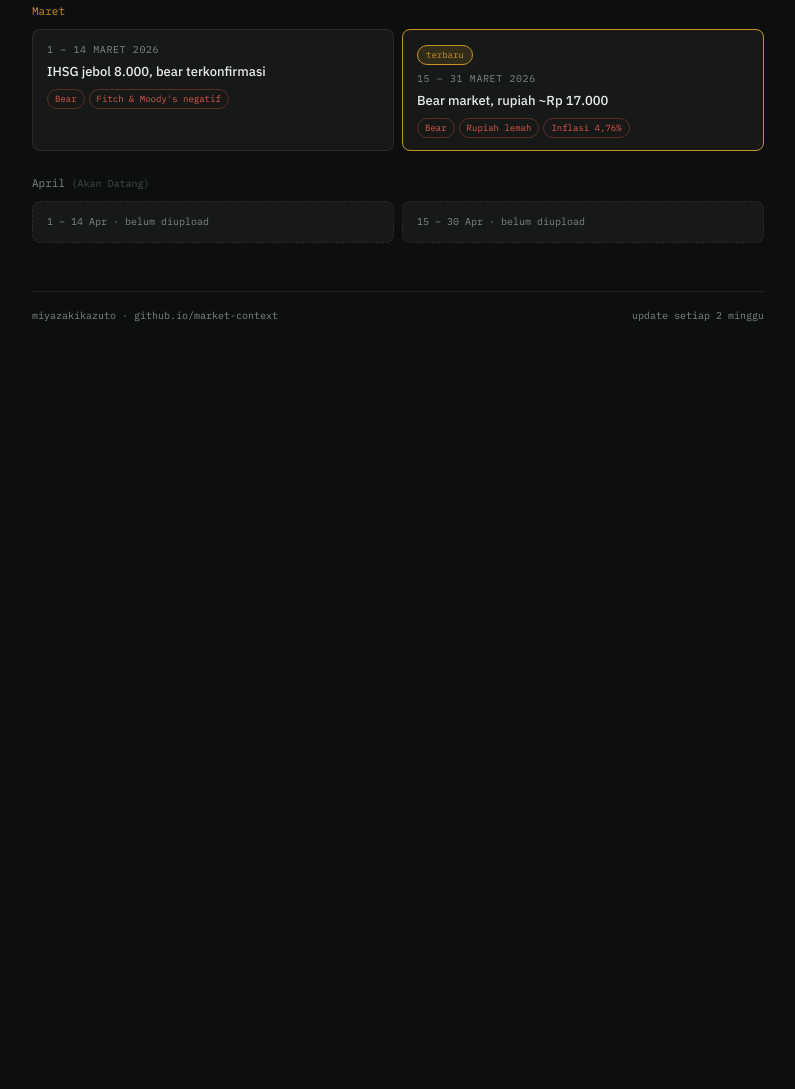
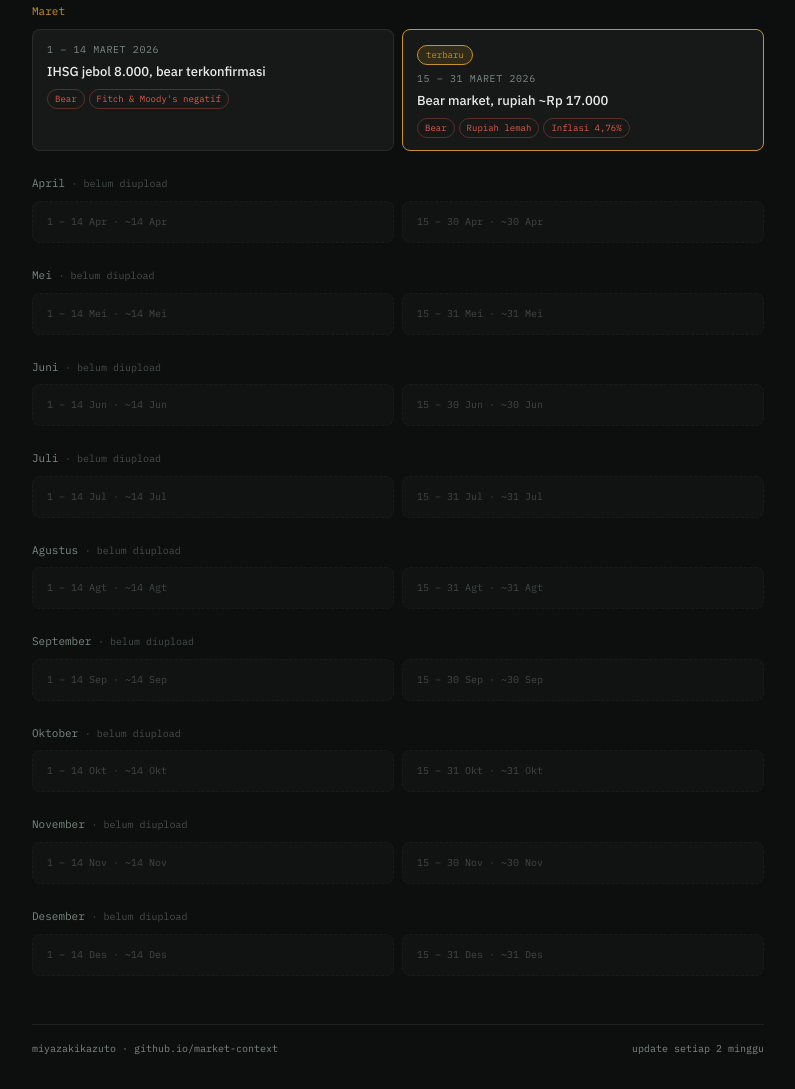
Before and after one commit to miyazakikazuto/market-context-ihsg, a plain HTML site: page index.html in a window 1280 px wide. Shown: the part 488-1577 px from the top of the page, without its empty margins (242-1037 px from the left). Before the commit the page ends 844 px from the top, so only its background shows below. Drawn offline with Linux system fonts and the light colour scheme.

Commit message:
Refactor month labels and entry tags
Updated month labels and entry tags for clarity and consistency. Added upcoming indicators for future months.

```diff
--- a/index.html
+++ b/index.html
@@ -22,7 +22,8 @@
   .year-block { margin-bottom: 2.5rem; }
   .year-label { font-family: var(--mono); font-size: 11px; color: var(--muted); text-transform: uppercase; letter-spacing: .1em; margin-bottom: 12px; padding-bottom: 6px; border-bottom: 0.5px solid var(--border); }
   .month-block { margin-bottom: 1.5rem; }
-  .month-label { font-family: var(--mono); font-size: 11px; color: var(--warn); text-transform: capitalize; margin-bottom: 8px; }
+  .month-label { font-family: var(--mono); font-size: 11px; color: var(--warn); margin-bottom: 8px; }
+  .month-label.upcoming { color: var(--muted); }
   .entry-grid { display: grid; grid-template-columns: 1fr 1fr; gap: 8px; }
   .entry-card { background: var(--surface); border: 0.5px solid var(--border); border-radius: 8px; padding: 12px 14px; text-decoration: none; display: block; transition: border-color .15s, background .15s; }
   .entry-card:hover { border-color: var(--border2); background: var(--surface2); }
@@ -35,7 +36,7 @@
   .tag.bull { border-color: #4caf7d55; color: var(--ok); }
   .tag.neutral { border-color: #c8922a55; color: var(--warn); }
   .latest-badge { font-family: var(--mono); font-size: 9px; padding: 2px 8px; border-radius: 20px; background: rgba(200,146,42,.15); color: var(--warn); border: 0.5px solid var(--warn); display: inline-block; margin-bottom: 6px; }
-  .empty-card { background: var(--surface); border: 0.5px dashed var(--border); border-radius: 8px; padding: 12px 14px; }
+  .empty-card { background: var(--surface); border: 0.5px dashed var(--border); border-radius: 8px; padding: 12px 14px; opacity: 0.45; }
   .empty-label { font-family: var(--mono); font-size: 10px; color: var(--muted); }
   footer { margin-top: 3rem; border-top: 0.5px solid var(--border); padding-top: 1rem; font-family: var(--mono); font-size: 10px; color: var(--muted); display: flex; justify-content: space-between; }
   @media (max-width: 500px) { .entry-grid { grid-template-columns: 1fr; } }
@@ -52,84 +53,128 @@
 <div class="year-block">
   <div class="year-label">2026</div>
 
-  <!-- Januari -->
+  <!-- Januari ✓ -->
   <div class="month-block">
     <div class="month-label">Januari</div>
     <div class="entry-grid">
       <a class="entry-card" href="2026/januari/minggu-1/index.html">
         <div class="entry-period">1 – 14 Januari 2026</div>
         <div class="entry-title">IHSG ATH 9.075, euforia dimulai</div>
-        <div class="entry-tags">
-          <span class="tag bull">Bull puncak</span>
-          <span class="tag bull">ATH baru</span>
-        </div>
+        <div class="entry-tags"><span class="tag bull">Bull puncak</span><span class="tag bull">ATH baru</span></div>
       </a>
       <a class="entry-card" href="2026/januari/minggu-3/index.html">
         <div class="entry-period">15 – 31 Januari 2026</div>
         <div class="entry-title">ATH 9.134 lalu crash 8% — MSCI shock</div>
-        <div class="entry-tags">
-          <span class="tag bull">ATH 9.134</span>
-          <span class="tag bear">Crash -8%</span>
-          <span class="tag bear">Trading halt</span>
-        </div>
+        <div class="entry-tags"><span class="tag bull">ATH 9.134</span><span class="tag bear">Crash -8%</span><span class="tag bear">Trading halt</span></div>
       </a>
     </div>
   </div>
 
-  <!-- Februari -->
+  <!-- Februari ✓ -->
   <div class="month-block">
     <div class="month-label">Februari</div>
     <div class="entry-grid">
       <a class="entry-card" href="2026/februari/minggu-1/index.html">
         <div class="entry-period">1 – 14 Februari 2026</div>
         <div class="entry-title">Rebound ke 8.142, distribusi awal</div>
-        <div class="entry-tags">
-          <span class="tag neutral">Distribusi</span>
-          <span class="tag bear">MSCI rebalancing</span>
-        </div>
+        <div class="entry-tags"><span class="tag neutral">Distribusi</span><span class="tag bear">MSCI rebalancing</span></div>
       </a>
       <a class="entry-card" href="2026/februari/minggu-3/index.html">
         <div class="entry-period">15 – 28 Februari 2026</div>
         <div class="entry-title">Hormuz ditutup — bom waktu Maret</div>
-        <div class="entry-tags">
-          <span class="tag neutral">Distribusi aktif</span>
-          <span class="tag bear">Hormuz ditutup</span>
-        </div>
+        <div class="entry-tags"><span class="tag neutral">Distribusi aktif</span><span class="tag bear">Hormuz ditutup</span></div>
       </a>
     </div>
   </div>
 
-  <!-- Maret -->
+  <!-- Maret ✓ -->
   <div class="month-block">
     <div class="month-label">Maret</div>
     <div class="entry-grid">
       <a class="entry-card" href="2026/maret/minggu-1/index.html">
         <div class="entry-period">1 – 14 Maret 2026</div>
         <div class="entry-title">IHSG jebol 8.000, bear terkonfirmasi</div>
-        <div class="entry-tags">
-          <span class="tag bear">Bear</span>
-          <span class="tag bear">Fitch & Moody's negatif</span>
-        </div>
+        <div class="entry-tags"><span class="tag bear">Bear</span><span class="tag bear">Fitch &amp; Moody's negatif</span></div>
       </a>
       <a class="entry-card latest" href="2026/maret/minggu-3/index.html">
         <div class="latest-badge">terbaru</div>
         <div class="entry-period">15 – 31 Maret 2026</div>
         <div class="entry-title">Bear market, rupiah ~Rp 17.000</div>
-        <div class="entry-tags">
-          <span class="tag bear">Bear</span>
-          <span class="tag bear">Rupiah lemah</span>
-          <span class="tag bear">Inflasi 4,76%</span>
-        </div>
+        <div class="entry-tags"><span class="tag bear">Bear</span><span class="tag bear">Rupiah lemah</span><span class="tag bear">Inflasi 4,76%</span></div>
       </a>
     </div>
   </div>
 
-  <!-- April -->
+  <!-- April → Desember: placeholder -->
   <div class="month-block">
-    <div class="month-label" style="color:var(--muted)">April <span style="font-size:10px;opacity:.5">(akan datang)</span></div>
+    <div class="month-label upcoming">April <span style="font-size:10px;opacity:.5">· belum diupload</span></div>
     <div class="entry-grid">
-      <div class="empty-card"><div class="empty-label">1 – 14 Apr · belum diupload</div></div>
-      <div class="empty-card"><div class="empty-label">15 – 30 Apr · belum diupload</div></div>
+      <div class="empty-card"><div class="empty-label">1 – 14 Apr · ~14 Apr</div></div>
+      <div class="empty-card"><div class="empty-label">15 – 30 Apr · ~30 Apr</div></div>
+    </div>
+  </div>
+
+  <div class="month-block">
+    <div class="month-label upcoming">Mei <span style="font-size:10px;opacity:.5">· belum diupload</span></div>
+    <div class="entry-grid">
+      <div class="empty-card"><div class="empty-label">1 – 14 Mei · ~14 Mei</div></div>
+      <div class="empty-card"><div class="empty-label">15 – 31 Mei · ~31 Mei</div></div>
+    </div>
+  </div>
+
+  <div class="month-block">
+    <div class="month-label upcoming">Juni <span style="font-size:10px;opacity:.5">· belum diupload</span></div>
+    <div class="entry-grid">
+      <div class="empty-card"><div class="empty-label">1 – 14 Jun · ~14 Jun</div></div>
+      <div class="empty-card"><div class="empty-label">15 – 30 Jun · ~30 Jun</div></div>
+    </div>
+  </div>
+
+  <div class="month-block">
+    <div class="month-label upcoming">Juli <span style="font-size:10px;opacity:.5">· belum diupload</span></div>
+    <div class="entry-grid">
+      <div class="empty-card"><div class="empty-label">1 – 14 Jul · ~14 Jul</div></div>
+      <div class="empty-card"><div class="empty-label">15 – 31 Jul · ~31 Jul</div></div>
+    </div>
+  </div>
+
+  <div class="month-block">
+    <div class="month-label upcoming">Agustus <span style="font-size:10px;opacity:.5">· belum diupload</span></div>
+    <div class="entry-grid">
+      <div class="empty-card"><div class="empty-label">1 – 14 Agt · ~14 Agt</div></div>
+      <div class="empty-card"><div class="empty-label">15 – 31 Agt · ~31 Agt</div></div>
+    </div>
+  </div>
+
+  <div class="month-block">
+    <div class="month-label upcoming">September <span style="font-size:10px;opacity:.5">· belum diupload</span></div>
+    <div class="entry-grid">
+      <div class="empty-card"><div class="empty-label">1 – 14 Sep · ~14 Sep</div></div>
+      <div class="empty-card"><div class="empty-label">15 – 30 Sep · ~30 Sep</div></div>
+    </div>
+  </div>
+
+  <div class="month-block">
+    <div class="month-label upcoming">Oktober <span style="font-size:10px;opacity:.5">· belum diupload</span></div>
+    <div class="entry-grid">
+      <div class="empty-card"><div class="empty-label">1 – 14 Okt · ~14 Okt</div></div>
+      <div class="empty-card"><div class="empty-label">15 – 31 Okt · ~31 Okt</div></div>
+    </div>
+  </div>
+
+  <div class="month-block">
+    <div class="month-label upcoming">November <span style="font-size:10px;opacity:.5">· belum diupload</span></div>
+    <div class="entry-grid">
+      <div class="empty-card"><div class="empty-label">1 – 14 Nov · ~14 Nov</div></div>
+      <div class="empty-card"><div class="empty-label">15 – 30 Nov · ~30 Nov</div></div>
+    </div>
+  </div>
+
+  <div class="month-block">
+    <div class="month-label upcoming">Desember <span style="font-size:10px;opacity:.5">· belum diupload</span></div>
+    <div class="entry-grid">
+      <div class="empty-card"><div class="empty-label">1 – 14 Des · ~14 Des</div></div>
+      <div class="empty-card"><div class="empty-label">15 – 31 Des · ~31 Des</div></div>
     </div>
   </div>
 
```
